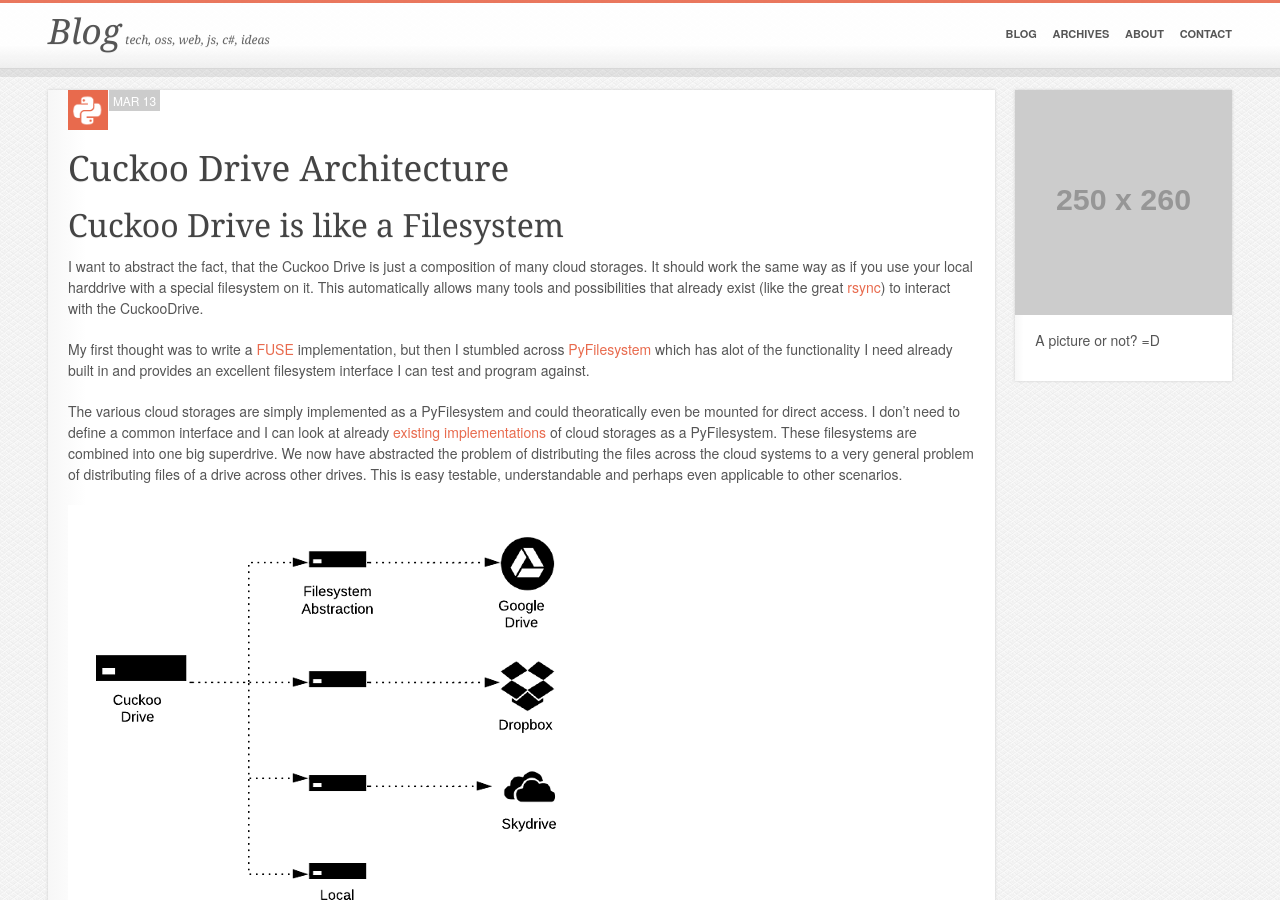
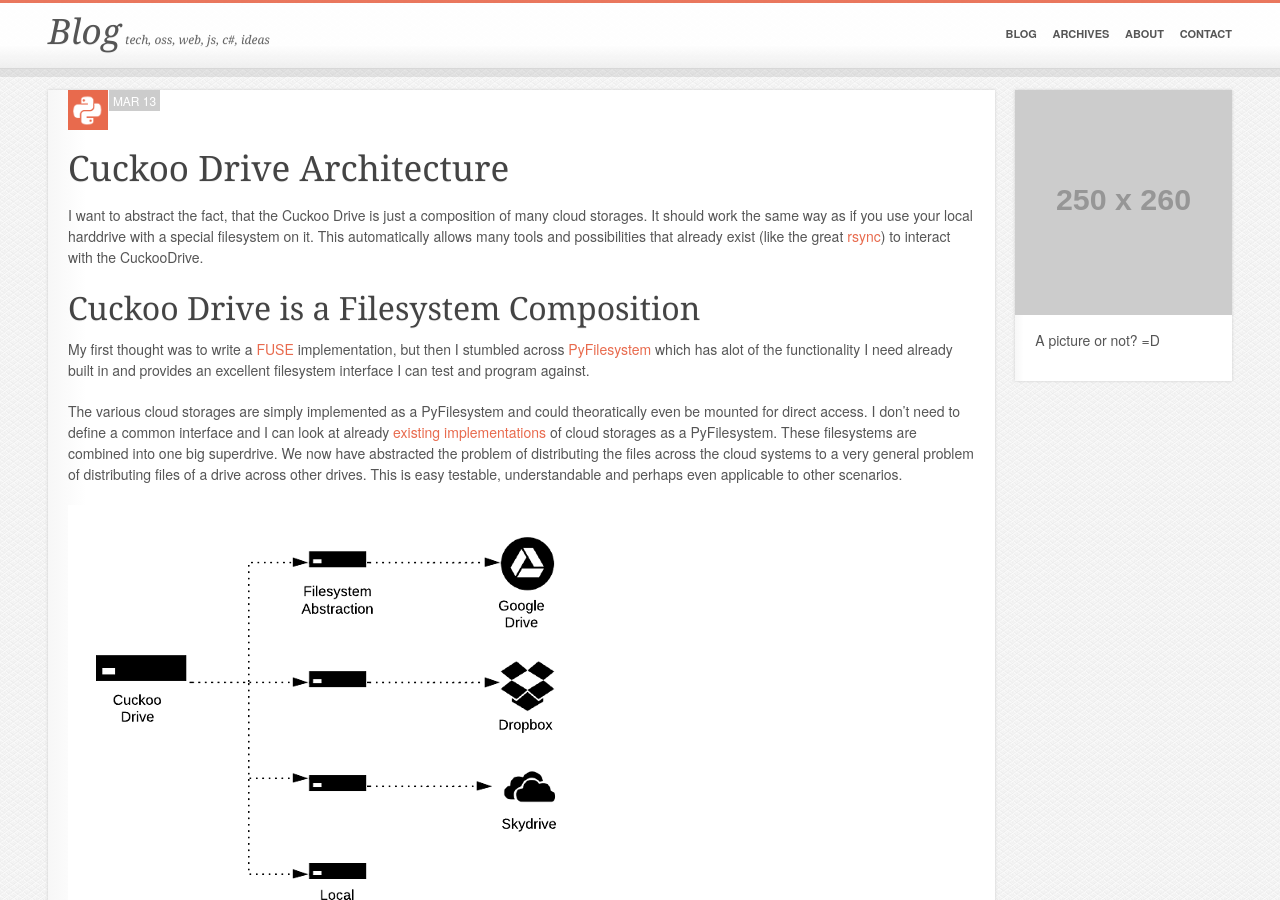
Before and after one commit to lukasmartinelli/lukasmartinelli.github.io, a Jekyll site: the page built from _posts/2014-03-13-cuckoo-drive-architecture.md, in a window 1280 px wide and 900 px high. Built offline with Jekyll 4.4.1, drawn with Linux system fonts in a browser that asks for light colours; Markdown is read by kramdown in place of the engine named in the settings.

Commit message:
Updated 2014-03-13-cuckoo-drive-architecture.md

```diff
--- a/_posts/2014-03-13-cuckoo-drive-architecture.md
+++ b/_posts/2014-03-13-cuckoo-drive-architecture.md
@@ -8,9 +8,9 @@
 categories: python
 ---
 
-## Cuckoo Drive is like a Filesystem
 I want to abstract the fact, that the Cuckoo Drive is just a composition of many cloud storages. It should work the same way as if you use your local harddrive with a special filesystem on it. This automatically allows many tools and possibilities that already exist (like the great [rsync](http://rsync.samba.org/)) to interact with the CuckooDrive.
 
+## Cuckoo Drive is a Filesystem Composition
 My first thought was to write a [FUSE](http://fuse.sourceforge.net/ "FUSE: Filesystem in Userspace") implementation, but then I stumbled across [PyFilesystem](https://code.google.com/p/pyfilesystem/ "Common interface to many types of filesystem") which has alot of the functionality I need already built in and provides an excellent filesystem interface I can test and program against.
 
 The various cloud storages are simply implemented as a PyFilesystem and could theoratically even be mounted for direct access. I don't need to define a common interface and I can look at already [existing implementations ](http://docs.pyfilesystem.org/en/latest/s3fs.html)of cloud storages as a PyFilesystem.
```
